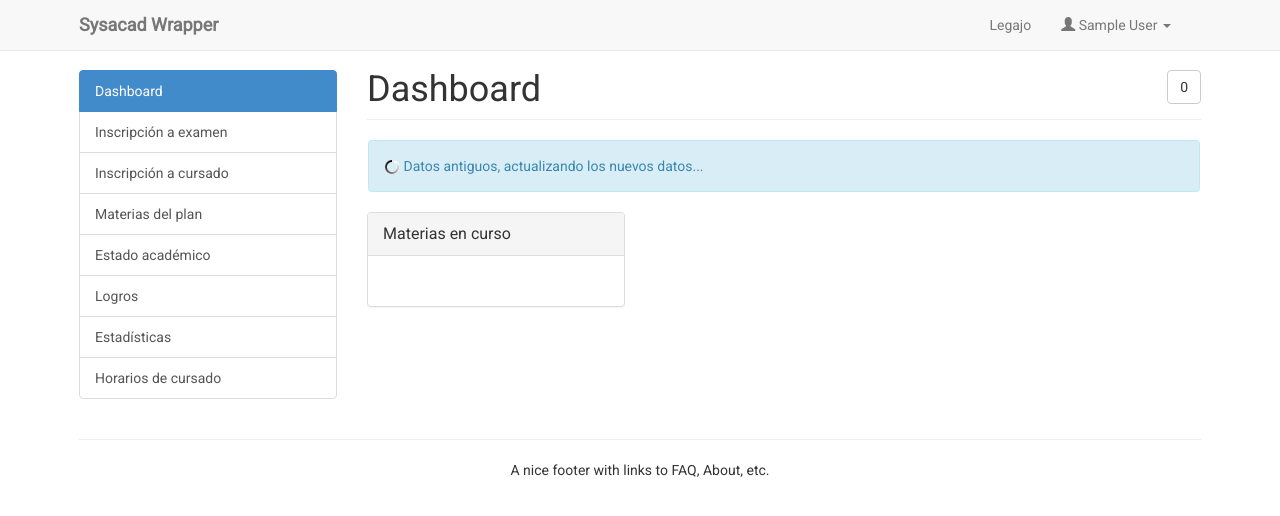
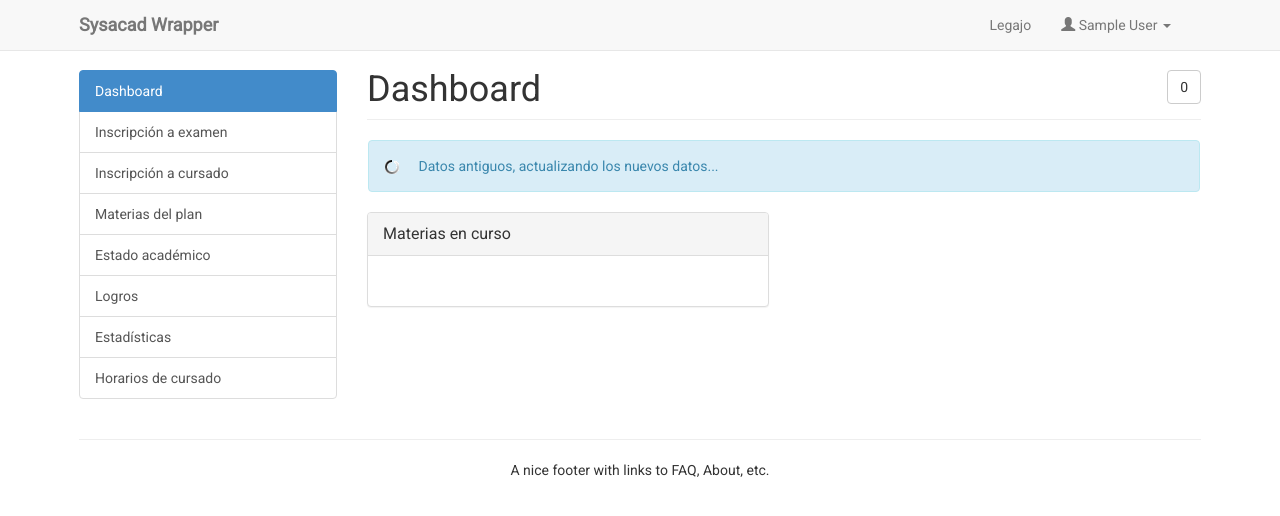
Before and after one commit to sanfilippopablo/sysacad-wrapper-old, a Django app: page / in a window 1280 px wide. Shown: the top 516 px of the page. Run offline with Django 3.2, Linux system fonts and the light colour scheme; the visitor is signed in with stand-in values (Sample User, id 1); data that the repository does not hold is empty; some libraries are stand-ins or nearby versions.

Commit message:
Grafical changes.

```diff
--- a/Templates/dashboard_data.html
+++ b/Templates/dashboard_data.html
@@ -1,5 +1,5 @@
 {% load staticfiles %}
-<div class="col-md-6 col-sm-6 col-lg-4">
+<div class="col-md-6 col-sm-6 col-lg-6">
     <div class="panel panel-default materias-en-curso">
         <div class="panel-heading">
             <div class="panel-title">
--- a/static/css/dashboard.css
+++ b/static/css/dashboard.css
@@ -11,3 +11,7 @@
 .actualizando-alert.active {
 	display: block;
 }
+
+.actualizando-alert img {
+	margin-right: 15px;
+}
```
